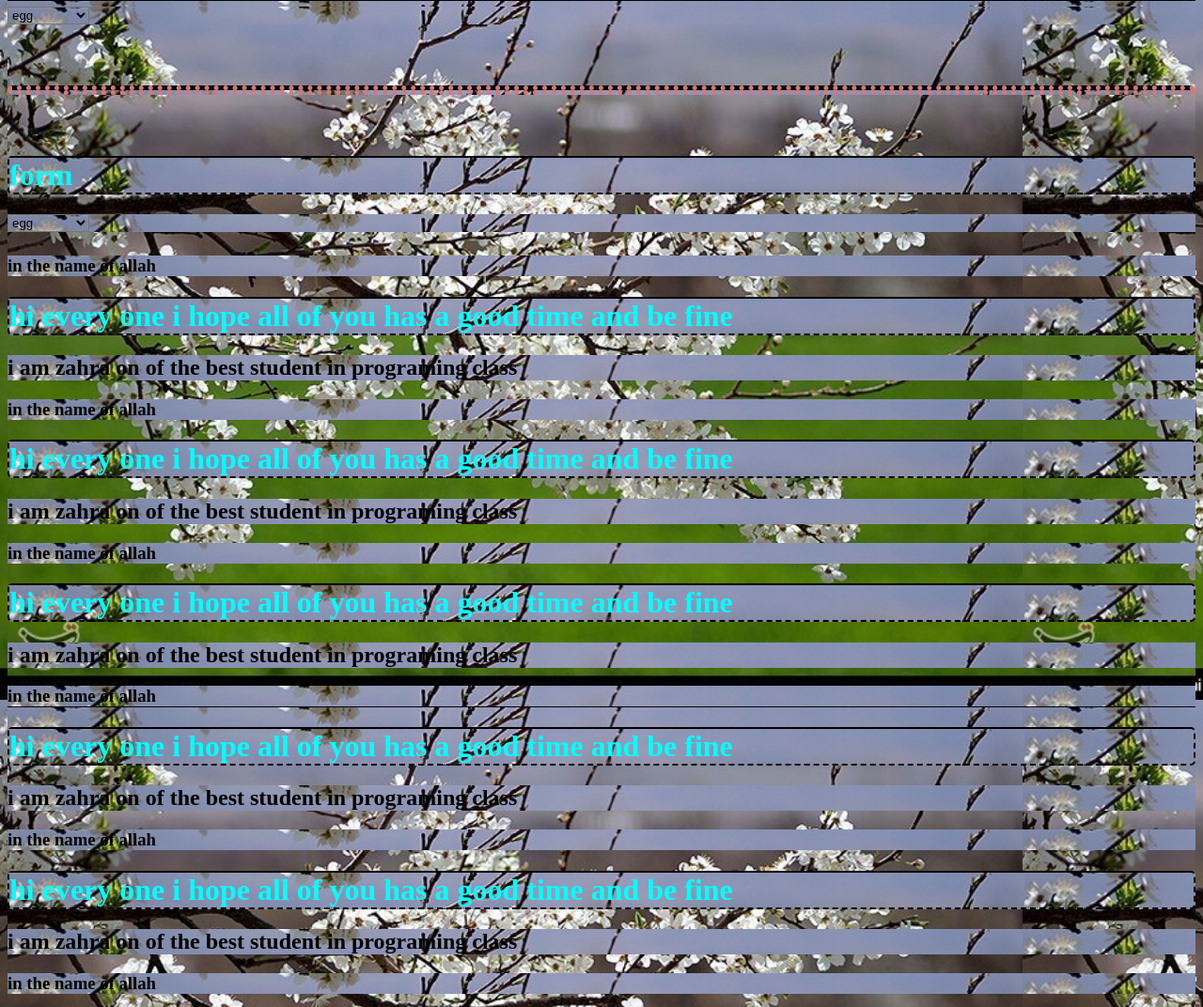
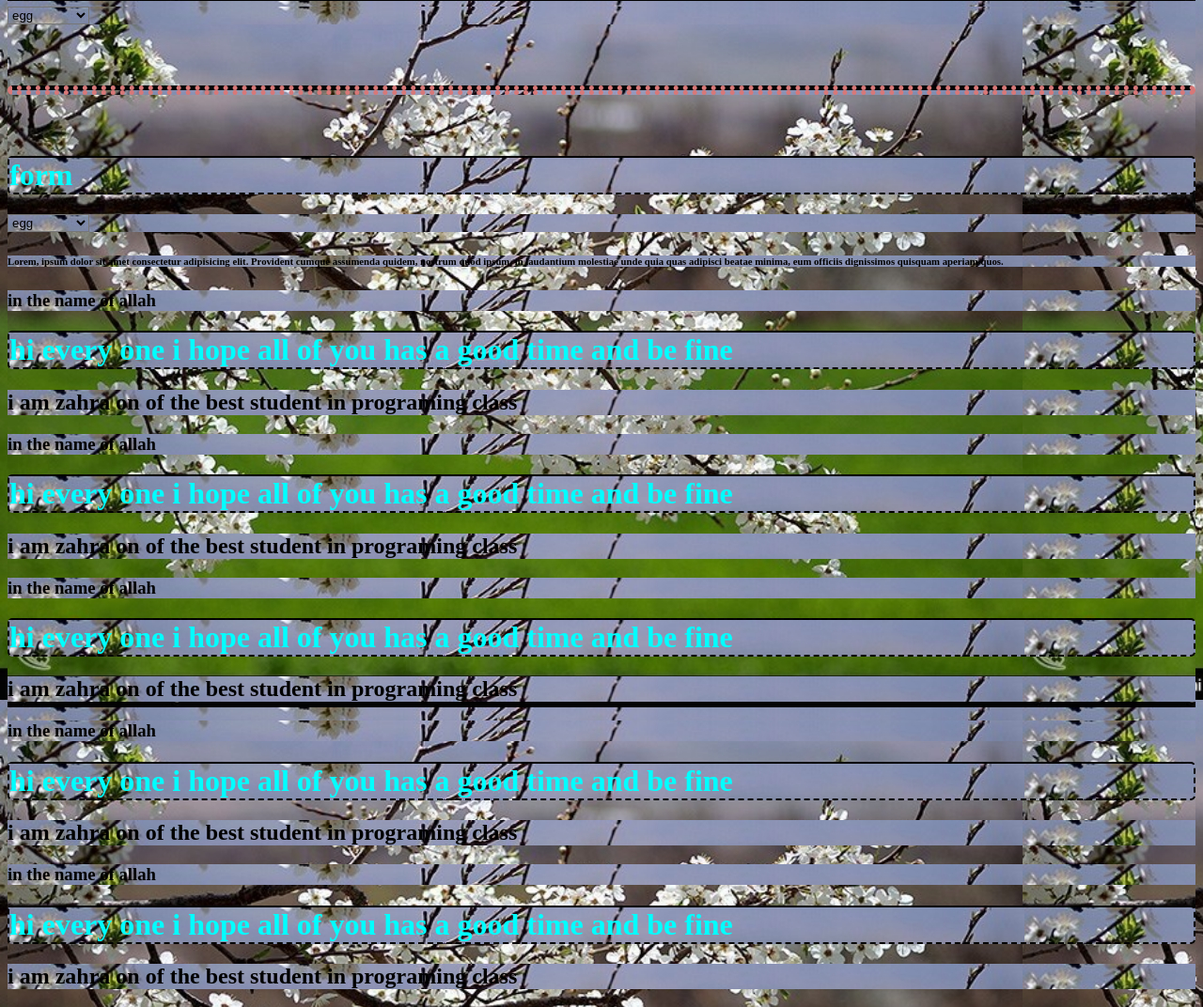
Before and after one commit to zahraaskari335/html-project, a plain HTML site: page index.html in a window 1280 px wide. Shown: the part 3015-4087 px from the top of the page at 94% size. Drawn offline with Linux system fonts and the light colour scheme.

Commit message:
lorem add

```diff
--- a/index.html
+++ b/index.html
@@ -117,7 +117,10 @@
             <option value="meat">meat</option>
         </select>
     </form>
-    <h6></h6>
+    <h6> Lorem, ipsum dolor sit amet consectetur adipisicing elit. Provident cumque assumenda quidem, nostrum quod ipsum, in
+         laudantium molestiae unde quia quas adipisci beatae
+          minima, eum officiis dignissimos quisquam aperiam
+           quos.</h6>
     <h3>in the name of allah </h3>
     <h1>hi every one i hope all of you has a good time and be fine</h1>
     <h2>i am zahra on of the best student in programing class </h2>
```
